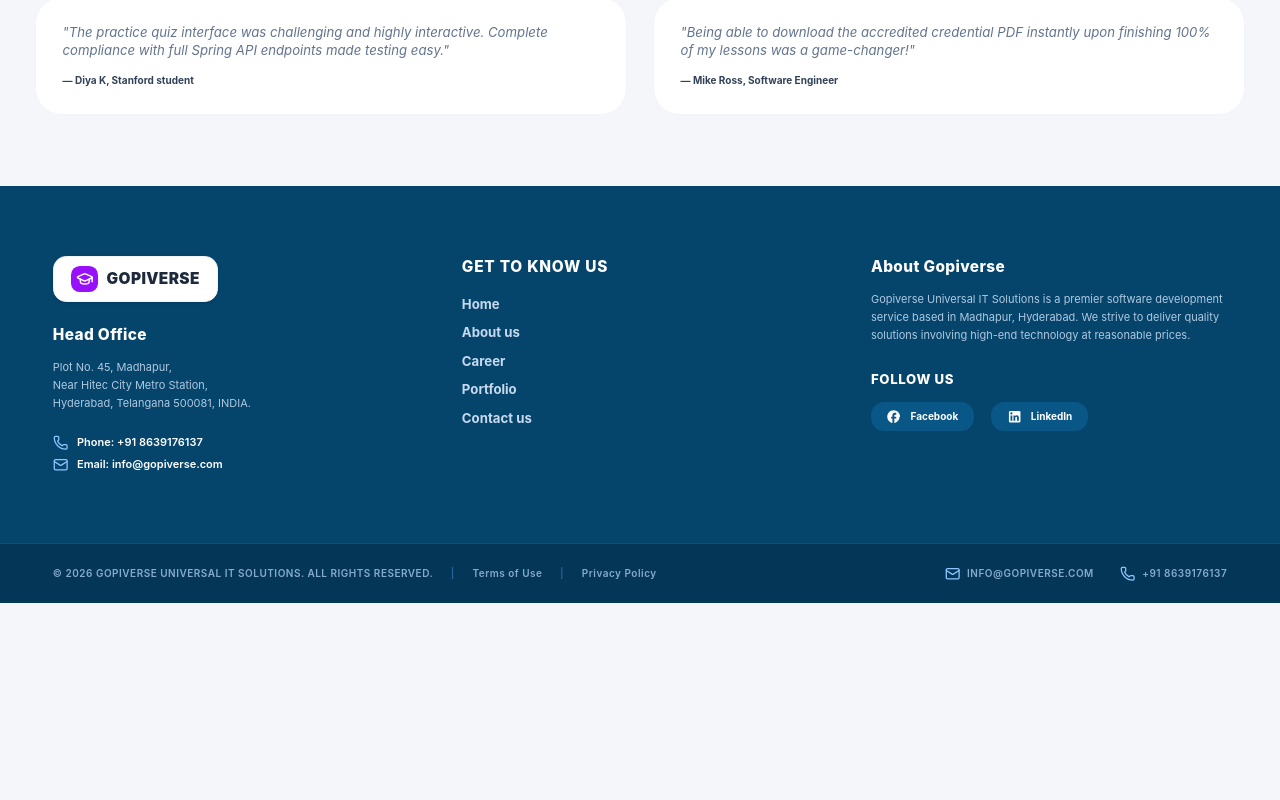
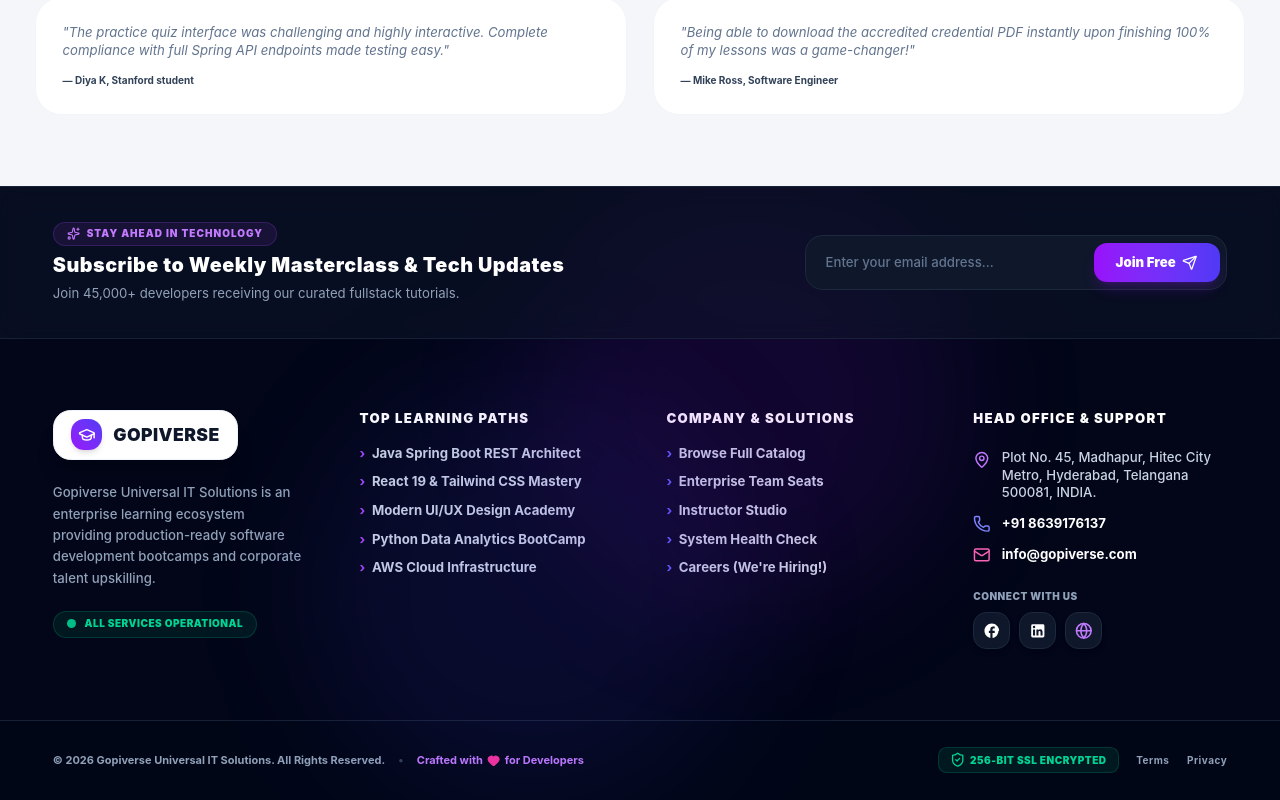
Before and after one commit to vasanth715/e-learning_app, a React (Vite) app in the folder edusphere-frontend/: page / in a window 1280 px wide. Shown: the part 3354-4154 px from the top of the page. Before the commit the page ends 3957 px from the top, so only its background shows below. Built offline with nearby package versions, Linux system fonts and the light colour scheme.

Commit message:
style: 10x Modern Footer redesign with newsletter subscription CTA, ambient glows, and trust badges

```diff
--- a/edusphere-frontend/src/components/landing/Footer.jsx
+++ b/edusphere-frontend/src/components/landing/Footer.jsx
@@ -1,97 +1,194 @@
-import React from 'react';
-import { Mail, Phone, MapPin, GraduationCap } from 'lucide-react';
+import React, { useState } from 'react';
+import {
+  Mail, Phone, MapPin, GraduationCap, Send, ShieldCheck,
+  CheckCircle2, ArrowRight, Heart, Sparkles, Globe
+} from 'lucide-react';
 
 export default function Footer({ onNavigate }) {
+  const [newsletterEmail, setNewsletterEmail] = useState('');
+  const [isSubscribed, setIsSubscribed] = useState(false);
+
+  const handleSubscribe = (e) => {
+    e.preventDefault();
+    if (!newsletterEmail) return;
+    setIsSubscribed(true);
+    setNewsletterEmail('');
+    setTimeout(() => setIsSubscribed(false), 4000);
+  };
+
   return (
-    <footer className="bg-[#05446b] text-blue-100/90 text-xs select-text text-left">
-      {/* Top Footer Column Area */}
-      <div className="max-w-[1440px] mx-auto px-6 sm:px-8 lg:px-12 py-12 md:py-16 grid grid-cols-1 md:grid-cols-3 gap-8 md:gap-12">
+    <footer className="bg-slate-950 text-slate-300 text-xs select-text text-left relative overflow-hidden border-t border-slate-800/80">
 
-        {/* Col 1: Head Office / Logo */}
+      {/* Background Ambient Radial Glows */}
+      <div className="absolute top-0 right-1/4 w-96 h-96 bg-purple-600/10 rounded-full blur-3xl pointer-events-none"></div>
+      <div className="absolute bottom-0 left-1/4 w-96 h-96 bg-indigo-600/10 rounded-full blur-3xl pointer-events-none"></div>
+
+      {/* Top Newsletter CTA Banner */}
+      <div className="border-b border-slate-800/80 bg-slate-900/50 backdrop-blur-md">
+        <div className="max-w-[1440px] mx-auto px-6 sm:px-8 lg:px-12 py-8 flex flex-col md:flex-row items-center justify-between gap-6">
+          <div className="space-y-1 text-center md:text-left">
+            <div className="inline-flex items-center gap-1.5 px-3 py-1 rounded-full bg-purple-500/10 text-purple-400 text-[10px] font-black uppercase tracking-widest border border-purple-500/20">
+              <Sparkles className="h-3 w-3 text-purple-400" />
+              <span>Stay Ahead In Technology</span>
+            </div>
+            <h3 className="text-lg font-black text-white tracking-wide">
+              Subscribe to Weekly Masterclass & Tech Updates
+            </h3>
+            <p className="text-slate-400 text-xs">Join 45,000+ developers receiving our curated fullstack tutorials.</p>
+          </div>
+
+          <form onSubmit={handleSubscribe} className="w-full md:w-auto flex items-center gap-2">
+            {isSubscribed ? (
+              <div className="px-5 py-2.5 bg-emerald-500/20 border border-emerald-500/40 text-emerald-300 rounded-2xl text-xs font-black flex items-center gap-2">
+                <CheckCircle2 className="h-4 w-4 text-emerald-400" />
+                <span>Subscribed! Check your inbox soon.</span>
+              </div>
+            ) : (
+              <div className="flex w-full md:w-96 bg-slate-900 border border-slate-800 focus-within:border-purple-500 rounded-2xl p-1.5 transition">
+                <input
+                  type="email"
+                  required
+                  placeholder="Enter your email address..."
+                  value={newsletterEmail}
+                  onChange={(e) => setNewsletterEmail(e.target.value)}
+                  className="flex-1 bg-transparent px-3 text-xs text-white outline-none placeholder:text-slate-500 font-medium"
+                />
+                <button
+                  type="submit"
+                  className="px-5 py-2.5 bg-gradient-to-r from-purple-600 to-indigo-600 hover:from-purple-500 hover:to-indigo-500 text-white rounded-xl text-xs font-black shadow-lg shadow-purple-600/20 hover:scale-105 active:scale-95 transition flex items-center gap-1.5 shrink-0 cursor-pointer"
+                >
+                  <span>Join Free</span>
+                  <Send className="h-3.5 w-3.5" />
+                </button>
+              </div>
+            )}
+          </form>
+        </div>
+      </div>
+
+      {/* Main 4-Column Footer Area */}
+      <div className="max-w-[1440px] mx-auto px-6 sm:px-8 lg:px-12 py-12 md:py-16 grid grid-cols-1 md:grid-cols-2 lg:grid-cols-4 gap-10 lg:gap-12">
+
+        {/* Col 1: Brand & Mission */}
         <div className="space-y-5">
-          {/* Logo Badge capsules */}
-          <div className="bg-white px-4 py-2 rounded-xl inline-flex items-center gap-2 shadow-sm border border-slate-100 select-none">
-            <div className="h-6 w-6 rounded-lg bg-purple-600 flex items-center justify-center text-white">
+          <div className="inline-flex items-center gap-2.5 bg-white p-2 px-4 rounded-2xl shadow-xl border border-slate-100 select-none">
+            <div className="h-7 w-7 rounded-xl bg-gradient-to-tr from-purple-600 to-indigo-600 flex items-center justify-center text-white shadow-md">
               <GraduationCap className="h-4 w-4" />
             </div>
-            <span className="font-black text-slate-800 text-sm tracking-wide">GOPIVERSE</span>
+            <span className="font-black text-slate-900 text-base tracking-wide">GOPIVERSE</span>
           </div>
 
-          <div className="space-y-3">
-            <h4 className="font-extrabold text-white text-sm tracking-wide">Head Office</h4>
-            <p className="text-[11px] leading-relaxed text-blue-100/80">
-              Plot No. 45, Madhapur,<br />
-              Near Hitec City Metro Station,<br />
-              Hyderabad, Telangana 500081, INDIA.
-            </p>
-            <div className="pt-2 space-y-1.5 text-[11px] font-semibold text-white">
-              <div className="flex items-center gap-2">
-                <Phone className="h-3.5 w-3.5 text-blue-300" />
-                <span>Phone: +91 8639176137</span>
-              </div>
-              <div className="flex items-center gap-2">
-                <Mail className="h-3.5 w-3.5 text-blue-300" />
-                <span>Email: info@gopiverse.com</span>
-              </div>
-            </div>
+          <p className="text-xs text-slate-400 leading-relaxed font-medium">
+            Gopiverse Universal IT Solutions is an enterprise learning ecosystem providing production-ready software development bootcamps and corporate talent upskilling.
+          </p>
+
+          <div className="pt-1 flex items-center gap-2 text-[10px] font-black uppercase tracking-wider text-emerald-400 bg-emerald-500/10 px-3 py-1.5 rounded-xl border border-emerald-500/20 w-fit">
+            <span className="h-2 w-2 rounded-full bg-emerald-400 animate-pulse"></span>
+            <span>All Services Operational</span>
           </div>
         </div>
 
-        {/* Col 2: Navigation Links */}
+        {/* Col 2: Learning Paths */}
         <div className="space-y-4">
-          <h4 className="font-extrabold text-white text-sm uppercase tracking-wider">GET TO KNOW US</h4>
-          <nav className="flex flex-col gap-2.5 font-bold">
-            <button onClick={() => onNavigate('/')} className="text-left hover:text-white transition duration-300">
-              Home
-            </button>
-            <button onClick={() => onNavigate('/catalog')} className="text-left hover:text-white transition duration-300">
-              About us
-            </button>
-            <button onClick={() => onNavigate('/catalog')} className="text-left hover:text-white transition duration-300">
-              Career
-            </button>
-            <button onClick={() => onNavigate('/catalog')} className="text-left hover:text-white transition duration-300">
-              Portfolio
-            </button>
-            <button onClick={() => onNavigate('/catalog')} className="text-left hover:text-white transition duration-300">
-              Contact us
-            </button>
-          </nav>
+          <h4 className="font-black text-white text-xs uppercase tracking-widest text-purple-400">
+            Top Learning Paths
+          </h4>
+          <ul className="space-y-2.5 font-bold text-slate-300 text-xs">
+            {['Java Spring Boot REST Architect', 'React 19 & Tailwind CSS Mastery', 'Modern UI/UX Design Academy', 'Python Data Analytics BootCamp', 'AWS Cloud Infrastructure'].map((item, idx) => (
+              <li key={idx}>
+                <button
+                  onClick={() => onNavigate && onNavigate('/catalog')}
+                  className="hover:text-purple-300 transition duration-300 flex items-center gap-1.5 group text-left"
+                >
+                  <span className="text-purple-500 group-hover:translate-x-1 transition duration-300">›</span>
+                  <span>{item}</span>
+                </button>
+              </li>
+            ))}
+          </ul>
         </div>
 
-        {/* Col 3: About Corporate Details */}
-        <div className="space-y-6">
-          <div className="space-y-3">
-            <h4 className="font-extrabold text-white text-sm tracking-wide">About Gopiverse</h4>
-            <p className="text-[11px] leading-relaxed text-blue-100/80">
-              Gopiverse Universal IT Solutions is a premier software development service based in Madhapur, Hyderabad. We strive to deliver quality solutions involving high-end technology at reasonable prices.
-            </p>
+        {/* Col 3: Quick Links & Enterprise */}
+        <div className="space-y-4">
+          <h4 className="font-black text-white text-xs uppercase tracking-widest text-indigo-400">
+            Company & Solutions
+          </h4>
+          <ul className="space-y-2.5 font-bold text-slate-300 text-xs">
+            {[
+              { label: 'Browse Full Catalog', path: '/catalog' },
+              { label: 'Enterprise Team Seats', path: '/dashboard' },
+              { label: 'Instructor Studio', path: '/dashboard' },
+              { label: 'System Health Check', path: '/dashboard' },
+              { label: 'Careers (We\'re Hiring!)', path: '/catalog' }
+            ].map((link, idx) => (
+              <li key={idx}>
+                <button
+                  onClick={() => onNavigate && onNavigate(link.path)}
+                  className="hover:text-indigo-300 transition duration-300 flex items-center gap-1.5 group text-left"
+                >
+                  <span className="text-indigo-500 group-hover:translate-x-1 transition duration-300">›</span>
+                  <span>{link.label}</span>
+                </button>
+              </li>
+            ))}
+          </ul>
+        </div>
+
+        {/* Col 4: Contact & Socials */}
+        <div className="space-y-5">
+          <h4 className="font-black text-white text-xs uppercase tracking-widest text-pink-400">
+            Head Office & Support
+          </h4>
+
+          <div className="space-y-3 text-xs text-slate-300 font-medium">
+            <div className="flex items-start gap-2.5">
+              <MapPin className="h-4 w-4 text-purple-400 shrink-0 mt-0.5" />
+              <span>Plot No. 45, Madhapur, Hitec City Metro, Hyderabad, Telangana 500081, INDIA.</span>
+            </div>
+            <div className="flex items-center gap-2.5">
+              <Phone className="h-4 w-4 text-indigo-400 shrink-0" />
+              <span className="font-bold text-white">+91 8639176137</span>
+            </div>
+            <div className="flex items-center gap-2.5">
+              <Mail className="h-4 w-4 text-pink-400 shrink-0" />
+              <span className="font-bold text-white">info@gopiverse.com</span>
+            </div>
           </div>
 
-          <div className="space-y-3">
-            <h4 className="font-extrabold text-white text-xs uppercase tracking-wider">FOLLOW US</h4>
-            <div className="flex items-center gap-4">
+          {/* Social Pills */}
+          <div className="pt-1 space-y-2">
+            <span className="text-[10px] font-black uppercase text-slate-400 tracking-wider block">Connect With Us</span>
+            <div className="flex flex-wrap gap-2">
               <a
                 href="https://facebook.com"
                 target="_blank"
                 rel="noreferrer"
-                className="flex items-center gap-2 bg-[#095786] hover:bg-[#07476e] text-white px-3.5 py-1.5 rounded-xl font-bold transition text-[10px]"
+                className="p-2 bg-slate-900 hover:bg-purple-600 text-white rounded-xl border border-slate-800 transition duration-300 hover:scale-110 shadow-md"
+                title="Facebook"
               >
-                <svg className="h-3.5 w-3.5 fill-current" viewBox="0 0 24 24">
+                <svg className="h-4 w-4 fill-current" viewBox="0 0 24 24">
                   <path d="M22 12c0-5.52-4.48-10-10-10S2 6.48 2 12c0 4.84 3.44 8.87 8 9.8V15H8v-3h2V9.5C10 7.57 11.57 6 13.5 6H16v3h-2c-.55 0-1 .45-1 1v2h3v3h-3v6.95c4.56-.93 8-4.96 8-9.75z"/>
                 </svg>
-                <span>Facebook</span>
               </a>
               <a
                 href="https://linkedin.com"
                 target="_blank"
                 rel="noreferrer"
-                className="flex items-center gap-2 bg-[#095786] hover:bg-[#07476e] text-white px-3.5 py-1.5 rounded-xl font-bold transition text-[10px]"
+                className="p-2 bg-slate-900 hover:bg-indigo-600 text-white rounded-xl border border-slate-800 transition duration-300 hover:scale-110 shadow-md"
+                title="LinkedIn"
               >
-                <svg className="h-3.5 w-3.5 fill-current" viewBox="0 0 24 24">
+                <svg className="h-4 w-4 fill-current" viewBox="0 0 24 24">
                   <path d="M19 3a2 2 0 0 1 2 2v14a2 2 0 0 1-2 2H5a2 2 0 0 1-2-2V5a2 2 0 0 1 2-2h14m-.5 15.5v-5.3a3.26 3.26 0 0 0-3.26-3.26c-.85 0-1.84.52-2.32 1.3v-1.11h-2.79v8.37h2.79v-4.93c0-.77.62-1.4 1.39-1.4a1.4 1.4 0 0 1 1.4 1.4v4.93h2.79M6.88 8.56a1.68 1.68 0 0 0 1.68-1.68c0-.93-.75-1.69-1.68-1.69a1.69 1.69 0 0 0-1.69 1.69c0 .93.76 1.68 1.69 1.68m1.39 9.94v-8.37H5.5v8.37h2.77z"/>
                 </svg>
-                <span>LinkedIn</span>
+              </a>
+              <a
+                href="https://github.com/vasanth715/e-learning_app"
+                target="_blank"
+                rel="noreferrer"
+                className="p-2 bg-slate-900 hover:bg-slate-800 text-white rounded-xl border border-slate-800 transition duration-300 hover:scale-110 shadow-md"
+                title="GitHub Repo"
+              >
+                <Globe className="h-4 w-4 text-purple-400" />
               </a>
             </div>
           </div>
@@ -99,29 +196,29 @@ export default function Footer({ onNavigate }) {
 
       </div>
 
-      {/* Bottom Bar Divider */}
-      <div className="border-t border-blue-400/20 bg-[#043757]">
-        <div className="max-w-[1440px] mx-auto px-6 sm:px-8 lg:px-12 py-5 flex flex-col md:flex-row items-center justify-between gap-4 text-[10px] text-blue-200/70 font-semibold uppercase tracking-wider">
-          <div className="flex flex-wrap items-center gap-4">
+      {/* Bottom Bar Footer Copyright */}
+      <div className="border-t border-slate-800/80 bg-slate-950/90">
+        <div className="max-w-[1440px] mx-auto px-6 sm:px-8 lg:px-12 py-6 flex flex-col md:flex-row items-center justify-between gap-4 text-[11px] text-slate-400 font-bold">
+
+          <div className="flex flex-wrap items-center justify-center gap-3">
             <span>© 2026 Gopiverse Universal IT Solutions. All Rights Reserved.</span>
-            <span className="text-blue-400/40">|</span>
-            <button onClick={() => onNavigate('/')} className="hover:text-white transition">Terms of Use</button>
-            <span className="text-blue-400/40">|</span>
-            <button onClick={() => onNavigate('/')} className="hover:text-white transition">Privacy Policy</button>
+            <span className="text-slate-700 hidden sm:inline">•</span>
+            <span className="text-purple-400 flex items-center gap-1">
+              Crafted with <Heart className="h-3 w-3 fill-pink-500 text-pink-500" /> for Developers
+            </span>
           </div>
 
-          <div className="flex flex-wrap items-center gap-6 text-[10px]">
-            <a href="mailto:info@gopiverse.com" className="flex items-center gap-1.5 hover:text-white transition">
-              <Mail className="h-3.5 w-3.5 text-blue-300" />
-              <span>info@gopiverse.com</span>
-            </a>
-            <a href="tel:+918639176137" className="flex items-center gap-1.5 hover:text-white transition">
-              <Phone className="h-3.5 w-3.5 text-blue-300" />
-              <span>+91 8639176137</span>
-            </a>
+          <div className="flex items-center gap-4 text-[10px] uppercase tracking-wider">
+            <span className="flex items-center gap-1 text-emerald-400 bg-emerald-500/10 px-2.5 py-1 rounded-lg border border-emerald-500/20 font-black">
+              <ShieldCheck className="h-3.5 w-3.5" /> 256-Bit SSL Encrypted
+            </span>
+            <button onClick={() => onNavigate && onNavigate('/')} className="hover:text-white transition">Terms</button>
+            <button onClick={() => onNavigate && onNavigate('/')} className="hover:text-white transition">Privacy</button>
           </div>
+
         </div>
       </div>
+
     </footer>
   );
 }
```
